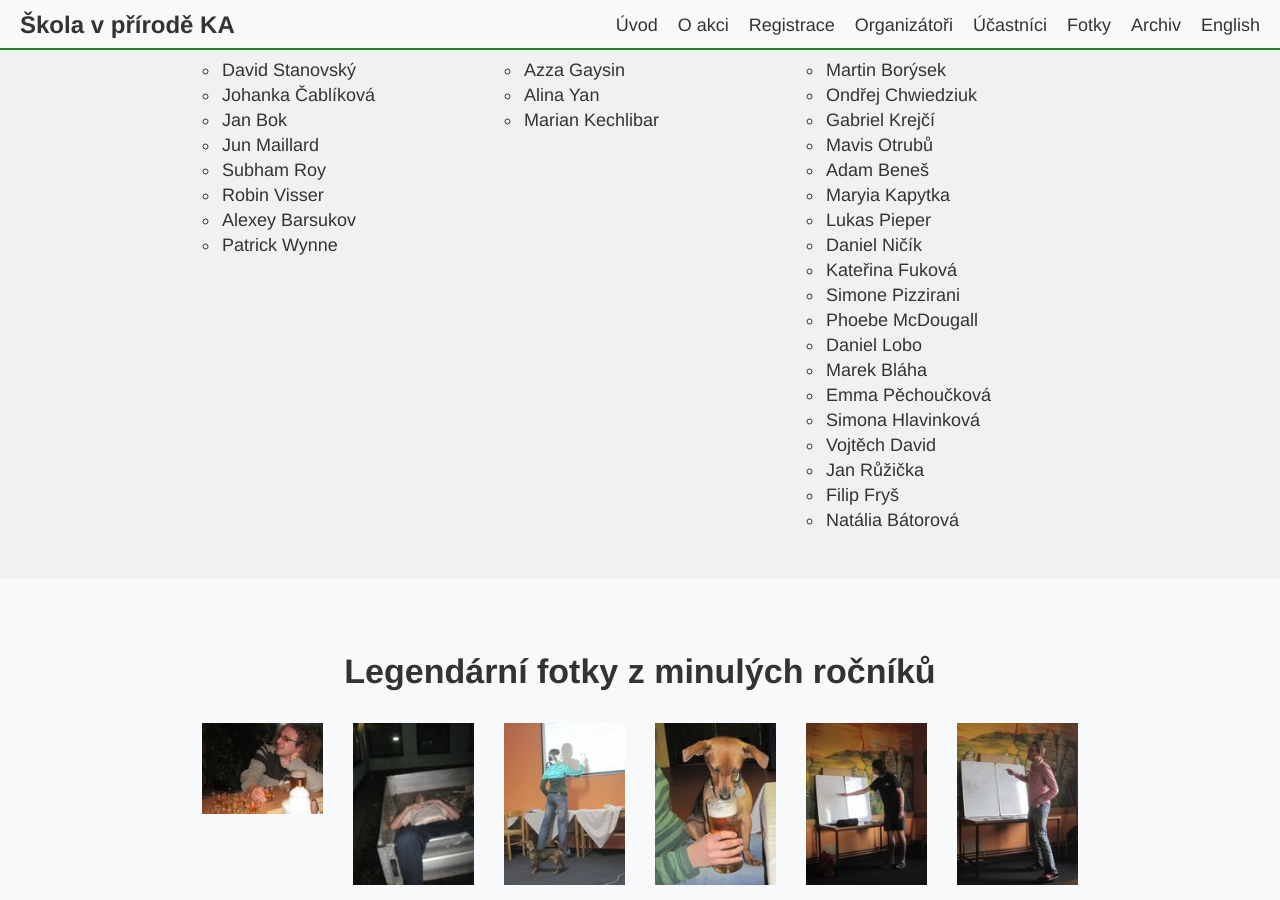
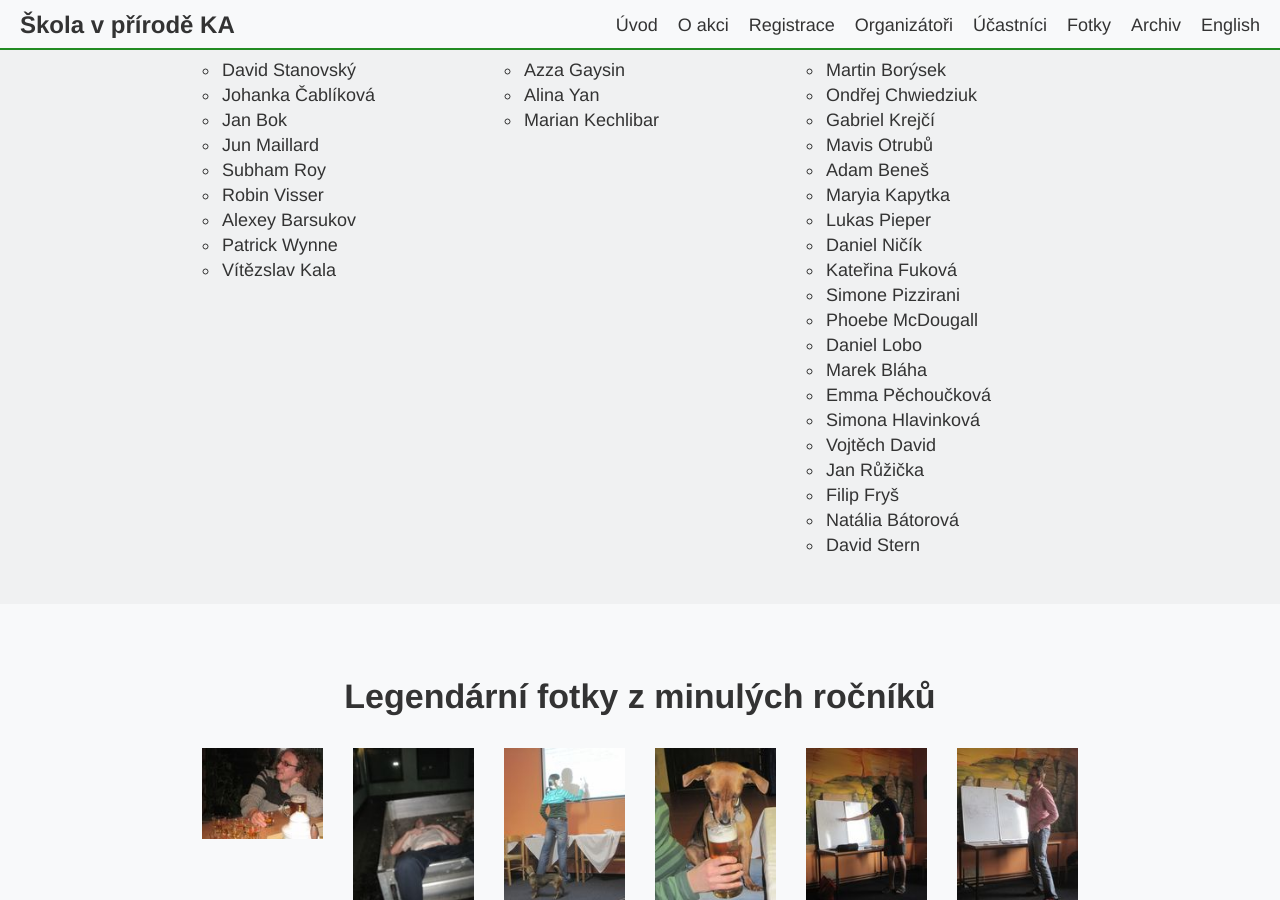
Before and after one commit to ondrachwiedziuk/skolavprirodenew, a Jekyll site: the page built from index.md, in a window 1280 px wide and 900 px high, scrolled down 4083 px. Built offline with Jekyll 4.4.1, drawn with Linux system fonts in a browser that asks for light colours.

Commit message:
New participants

```diff
--- a/_includes/participants.html
+++ b/_includes/participants.html
@@ -40,6 +40,9 @@
                     </li>
                     <li>
                       Patrick Wynne
+                    </li>
+                    <li>
+                      Vítězslav Kala
                     </li>
                   </ul>
             </div>
@@ -129,6 +132,9 @@
                     <li>
                       Natália Bátorová
                     </li>
+                    <li>
+                      David Stern
+                    </li>
                   </ul>
             </div>
         </div>
```
